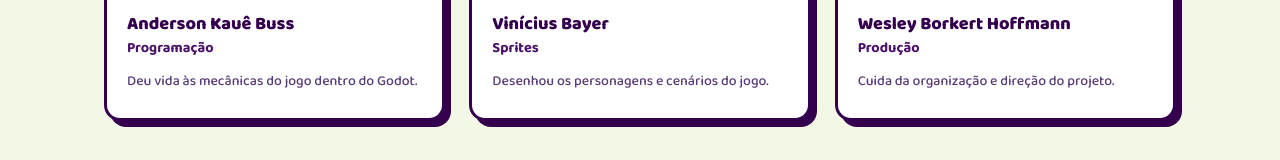
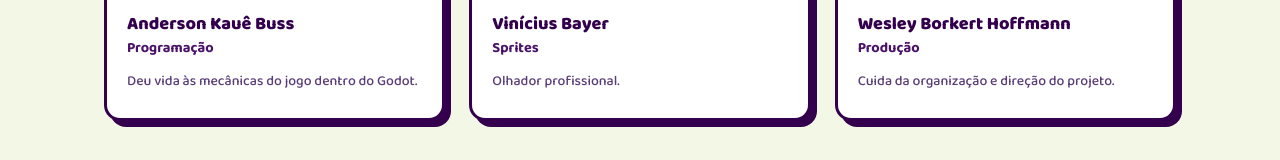
Before and after one commit to haha-games-studio-blip/haha-games-studio, a plain HTML site: page index.html in a window 1280 px wide. Shown: the part 2606-2766 px from the top of the page. Drawn offline with Linux system fonts and the light colour scheme.

Commit message:
Update index.html
texto vini

```diff
--- a/index.html
+++ b/index.html
@@ -449,7 +449,7 @@
           <div class="avatar" style="background:#bfe8ff;">V</div>
           <h3>Vinícius Bayer</h3>
           <div class="role">Sprites</div>
-          <p>Desenhou os personagens e cenários do jogo.</p>
+          <p>Olhador profissional.</p>
         </div>
         <div class="team-card">
           <div class="avatar" style="background:#ffe08a;">W</div>
```
